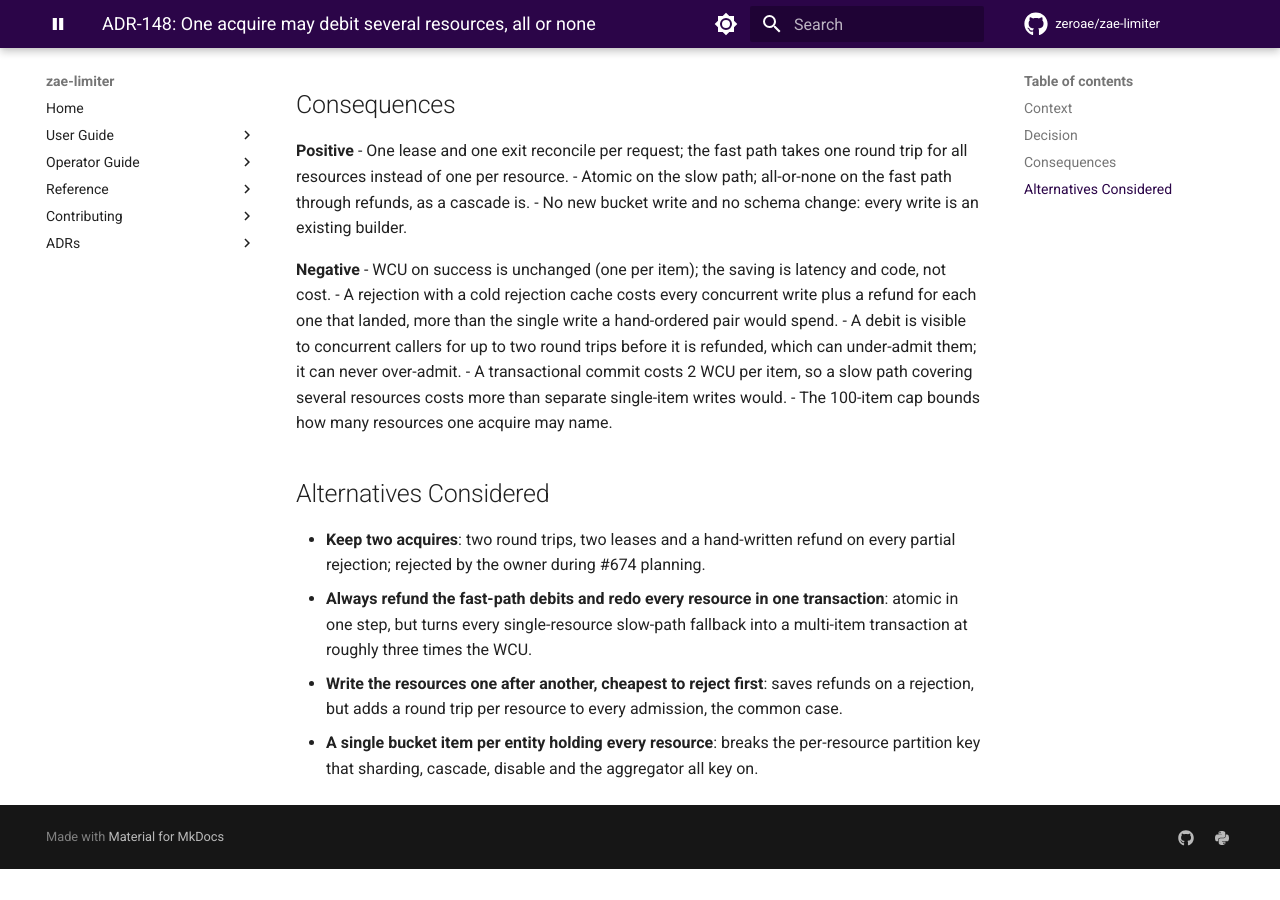
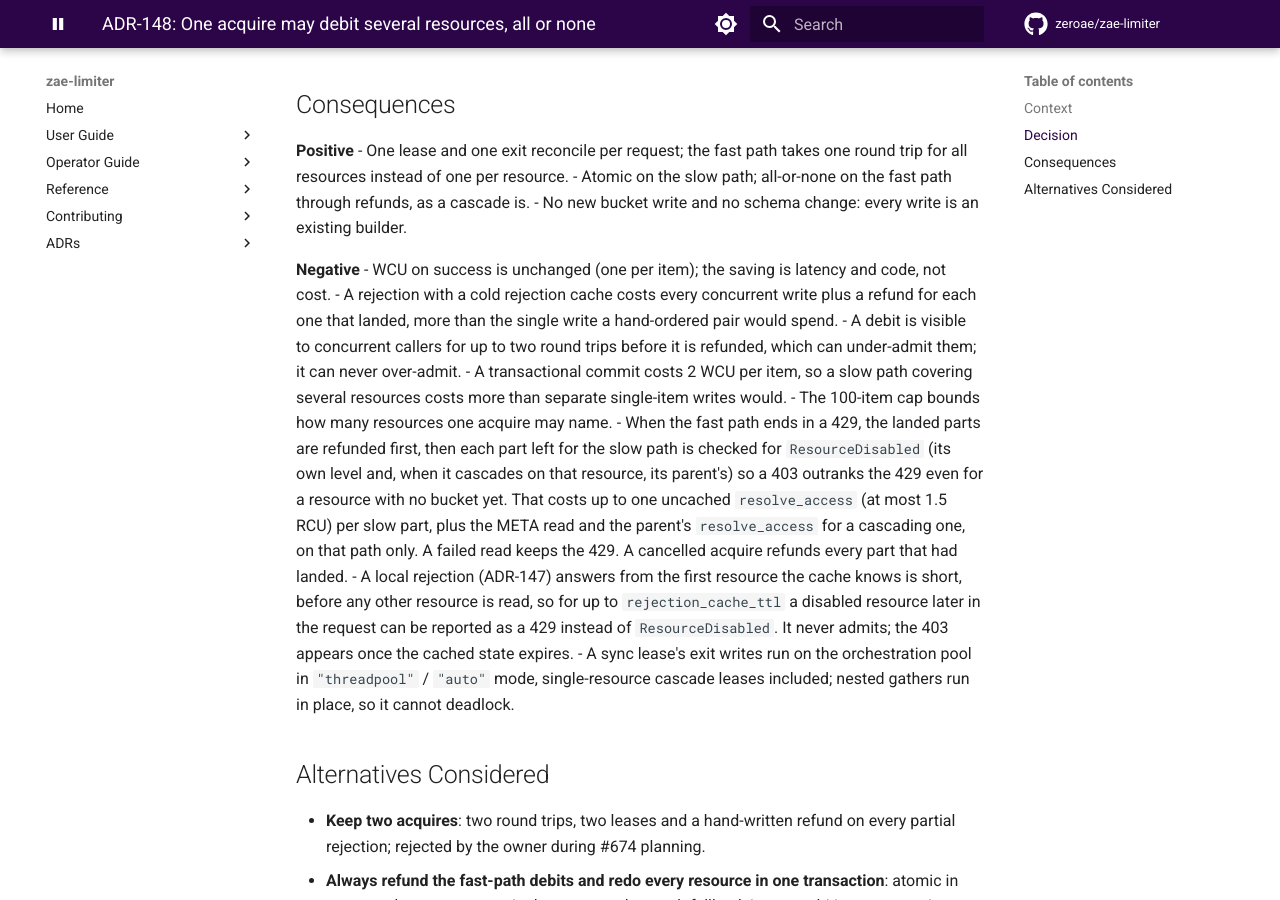
Before and after one commit to zeroae/zae-limiter, an MkDocs documentation site: the page built from docs/adr/148-multi-resource-acquire.md, in a window 1280 px wide and 900 px high, scrolled down 1418 px. Built offline with MkDocs 1.6.1 and Material for MkDocs 9.7.7, drawn with Linux system fonts in a browser that asks for light colours; comment, search, counter and statistics services are not loaded; the version menu is left out; before the commit the page ends 2287 px from its top, so only the background shows below that.

Commit message:
📝 docs: describe the multi-resource error path
Documents what #748 changed on the multi-resource error path: refund first,
then a disabled look (own level and cascade parent) only on a 429, a failed
read keeping the 429, cancellation refunding landed parts, and the ADR-147
local-rejection caveat that a later disabled resource can surface as a 429
until the cached state expires. Also records, under Sync Code Generation,
that a sync lease's exit writes (_write_credits_independently) now run on the
orchestration pool in threadpool/auto mode, single-resource cascade leases
included (ADR-148); nested gathers run in place so it cannot deadlock. That
is a behaviour change for sync users, so it belongs in the release notes.

Refs #675

Co-Authored-By: Claude Opus 5.5 <noreply@anthropic.com>
Claude-Session: https://claude.ai/code/session_017XzYMYKXNcZNQYS3xQhFdc

```diff
--- a/docs/adr/148-multi-resource-acquire.md
+++ b/docs/adr/148-multi-resource-acquire.md
@@ -75,6 +75,18 @@ twin must be generated from the async source (ADR-121).
 - A transactional commit costs 2 WCU per item, so a slow path covering several resources
   costs more than separate single-item writes would.
 - The 100-item cap bounds how many resources one acquire may name.
+- When the fast path ends in a 429, the landed parts are refunded first, then each part left
+  for the slow path is checked for `ResourceDisabled` (its own level and, when it cascades on
+  that resource, its parent's) so a 403 outranks the 429 even for a resource with no bucket
+  yet. That costs up to one uncached `resolve_access` (at most 1.5 RCU) per slow part, plus the
+  META read and the parent's `resolve_access` for a cascading one, on that path only. A failed
+  read keeps the 429. A cancelled acquire refunds every part that had landed.
+- A local rejection (ADR-147) answers from the first resource the cache knows is short, before
+  any other resource is read, so for up to `rejection_cache_ttl` a disabled resource later in
+  the request can be reported as a 429 instead of `ResourceDisabled`. It never admits; the 403
+  appears once the cached state expires.
+- A sync lease's exit writes run on the orchestration pool in `"threadpool"` / `"auto"` mode,
+  single-resource cascade leases included; nested gathers run in place, so it cannot deadlock.
 
 ## Alternatives Considered
 
```
Also changed, not shown: CLAUDE.md (+14 -1 lines).
